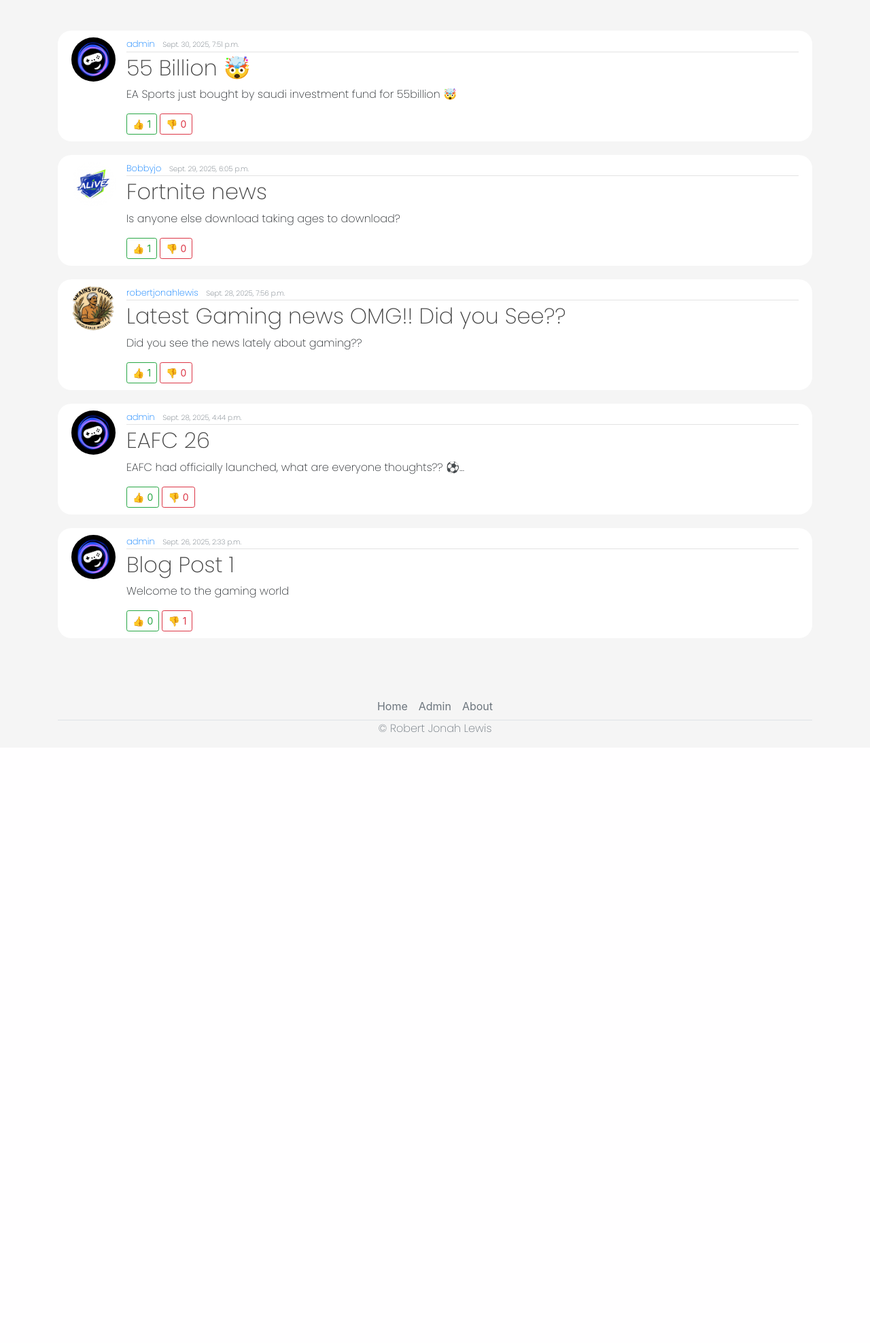
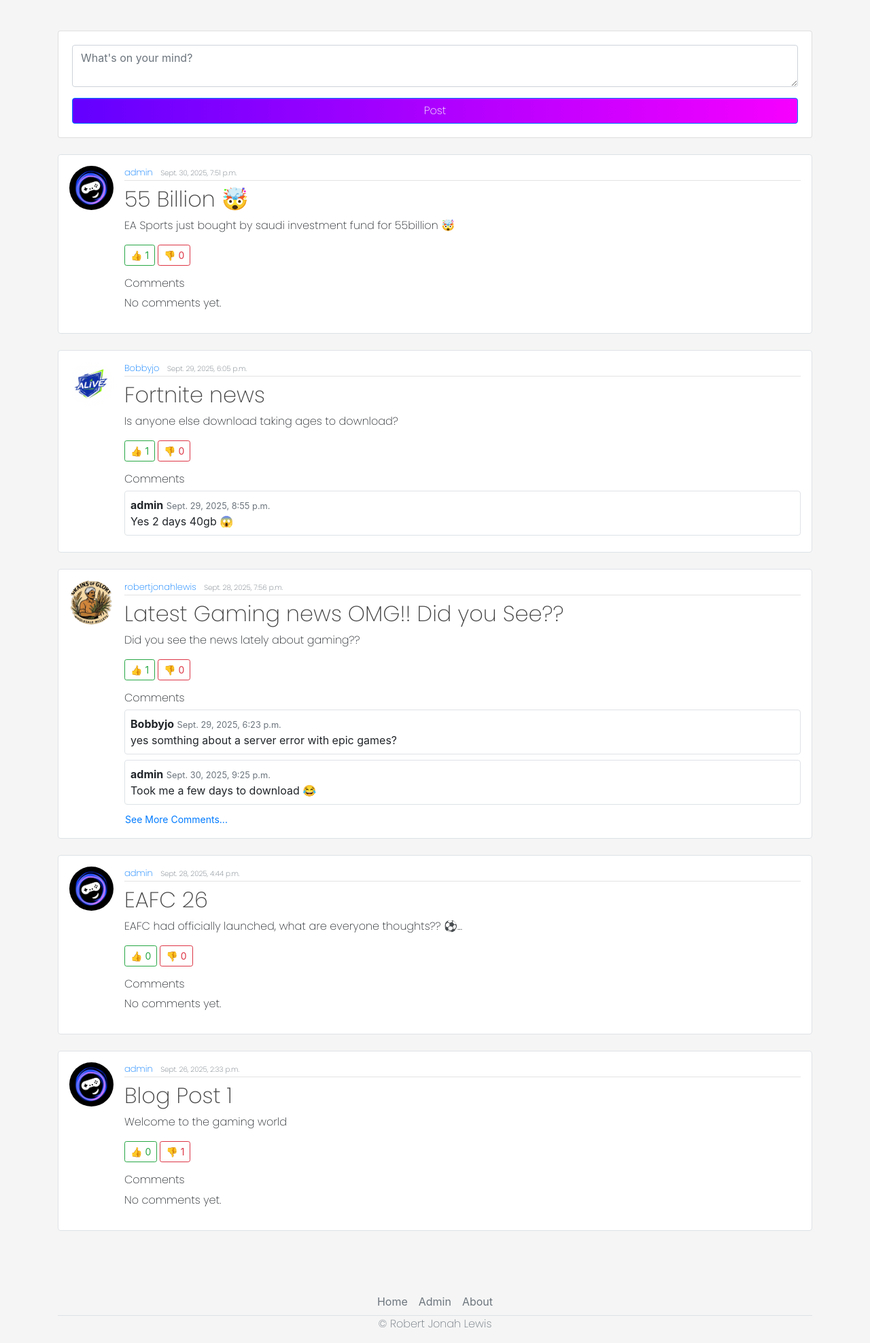
Before and after one commit to RobertJLewis/blogproj, a Django app: page / in a window 1280 px wide. Shown: the part 84-2060 px from the top of the page at 68% size. Before the commit the page ends 1162 px from the top, so only its background shows below. Run offline with Django 3.2, Linux system fonts and the light colour scheme; a user stored in the database is signed in; data comes from the database, SQL or seed files in the repository; both versions use the stored data as it was after the commit; tables that the repository leaves empty hold one stand-in row (values such as "Sample post"); some libraries are stand-ins or nearby versions.

Commit message:
adding in comments maximu of 2 before see more button appears & addin gin whats on you mind section on top of page

```diff
--- a/blog/templates/blog/home.html
+++ b/blog/templates/blog/home.html
@@ -2,18 +2,33 @@
 
 {% block content %}
 
+<!-- Post box at the top -->
+{% if user.is_authenticated %}
+<div class="card mb-4">
+    <div class="card-body">
+        <form method="post" action="{% url 'blog-new' %}">
+            {% csrf_token %}
+            <textarea name="content" class="form-control mb-2" placeholder="What's on your mind?" rows="2" required></textarea>
+            <button type="submit" class="btn btn-primary mt-2">Post</button>
+        </form>
+    </div>
+</div>
+{% endif %}
+
+<!-- Display posts -->
 {% for posts in posts %}
-    <article class="media content-section position-relative">
+<article class="media content-section position-relative mb-4 p-3 border rounded">
     <img class="rounded-circle article-img" src="{{ posts.author.profile.image.url }}" alt="">
     <div class="media-body">
-        <div class="article-metadata">
+        <div class="article-metadata mb-2">
             <a class="mr-2" href="#">{{ posts.author }}</a>
             <small class="text-muted">{{ posts.date_posted }}</small>
         </div>
+
         <h2><a class="article-title" href="{% url 'blog-detail' posts.id %}">{{ posts.title }}</a></h2>
         <p class="article-content">{{ posts.content }}</p>
 
-        <!-- Like/Dislike row -->
+        <!-- Like/Dislike buttons -->
         <div class="d-flex justify-content-start mt-2">
             <a href="{% url 'like-post' posts.id %}" class="btn btn-outline-success btn-sm mr-1">
                 👍 {{ posts.total_likes }}
@@ -22,8 +37,26 @@
                 👎 {{ posts.total_dislikes }}
             </a>
         </div>
+
+        <!-- Comment preview -->
+        <div class="mt-3">
+            <h6>Comments</h6>
+            {% for comment in posts.comments.all|slice:":2" %}
+                <div class="p-2 border rounded mb-2">
+                    <strong>{{ comment.author }}</strong>
+                    <small class="text-muted">{{ comment.date_posted }}</small><br>
+                    {{ comment.content }}
+                </div>
+            {% empty %}
+                <p>No comments yet.</p>
+            {% endfor %}
+
+            {% if posts.comments.count > 2 %}
+                <a href="{% url 'blog-detail' posts.id %}" class="btn btn-link btn-sm p-0">See More Comments...</a>
+            {% endif %}
+        </div>
     </div>
 </article>
+{% endfor %}
 
-    {% endfor  %}
 {% endblock content %}
--- a/blog/urls.py
+++ b/blog/urls.py
@@ -15,4 +15,8 @@ urlpatterns = [
     path('comment/<int:pk>/delete/', CommentDeleteView.as_view(), name='comment-delete'),
     path('like/<int:pk>/', views.like_post, name='like-post'),
     path('dislike/<int:pk>/', views.dislike_post, name='dislike-post'),
+    path('', views.home, name='blog-home'),
+    path('comment/<int:pk>/', views.add_comment, name='add-comment'),
+
+
 ]
--- a/blog/views.py
+++ b/blog/views.py
@@ -7,6 +7,12 @@ from django.contrib.auth.decorators import login_required
 from .models import Post
 from django.views.generic import ListView, DetailView, CreateView, UpdateView, DeleteView
 from django.contrib.auth.mixins import LoginRequiredMixin, UserPassesTestMixin
+from .forms import QuickPostForm
+
+from django.views.generic import ListView
+from django.shortcuts import redirect
+from .models import Post
+from django.contrib.auth.mixins import LoginRequiredMixin
 
 
     # def home(request):
@@ -123,6 +129,19 @@ class CommentDeleteView(LoginRequiredMixin, UserPassesTestMixin, DeleteView):
         return self.object.post.get_absolute_url()
 
 
+class PostListView(LoginRequiredMixin, ListView):
+    model = Post
+    template_name = 'blog/home.html'
+    context_object_name = 'posts'
+    ordering = ['-date_posted']
+
+    def post(self, request, *args, **kwargs):
+        content = request.POST.get('content')
+        if content:
+            Post.objects.create(author=request.user, title=content[:50], content=content)
+        return redirect('blog-home')
+
+
 @login_required
 def like_post(request, pk):
     post = get_object_or_404(Post, pk=pk)
@@ -156,3 +175,32 @@ def dislike_post(request, pk):
         post.dislikes.add(user)
 
     return redirect(request.META.get('HTTP_REFERER', 'blog-home'))
+
+
+@login_required
+def home(request):
+    if request.method == 'POST':
+        form = QuickPostForm(request.POST)
+        if form.is_valid():
+            quick_post = form.save(commit=False)
+            quick_post.author = request.user
+            quick_post.save()
+            return redirect('blog-home')  # refresh page
+    else:
+        form = QuickPostForm()
+
+    posts = Post.objects.all().order_by('-date_posted')
+    context = {
+        'form': form,
+        'posts': posts
+    }
+    return render(request, 'blog/home.html', context)
+
+@login_required
+def add_comment(request, pk):
+    post = get_object_or_404(Post, pk=pk)
+    if request.method == "POST":
+        content = request.POST.get('content')
+        if content:
+            Comment.objects.create(author=request.user, post=post, content=content)
+    return redirect('blog-home')
```
Also changed, not shown: blog/forms.py (+19 -1 lines), blog/models.py (line endings or trailing spaces), db.sqlite3. Lines whose indentation alone changed are shown as unchanged.
